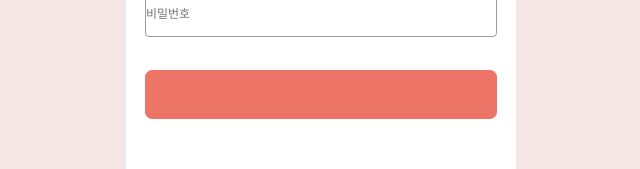
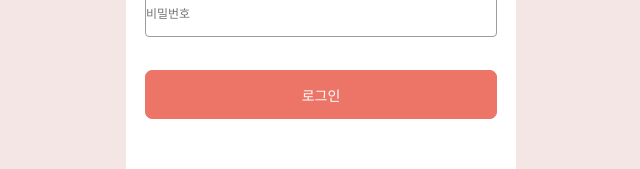
Before and after one commit to wldn143/mungnyang_web, a React (Create React App) app: page /log-in in a window 1280 px wide. Shown: the part 599-768 px from the top of the page, without its empty margins (319-959 px from the left). Built offline with nearby package versions, Linux system fonts and the light colour scheme; the HTML template or start-up script is replaced by a standard one.

Commit message:
로그인 페이지수정

```diff
--- a/src/screens/Login.js
+++ b/src/screens/Login.js
@@ -26,7 +26,7 @@ function Login() {
         </StartText>
         <Input type="email" placeholder="이메일" />
         <Input type="password" placeholder="비밀번호" />
-        <SubmitButton type="submit" value="로그인"></SubmitButton>
+        <SubmitButton type="submit">로그인</SubmitButton>
       </RoundBox>
     </StartLayout>
   );
```
